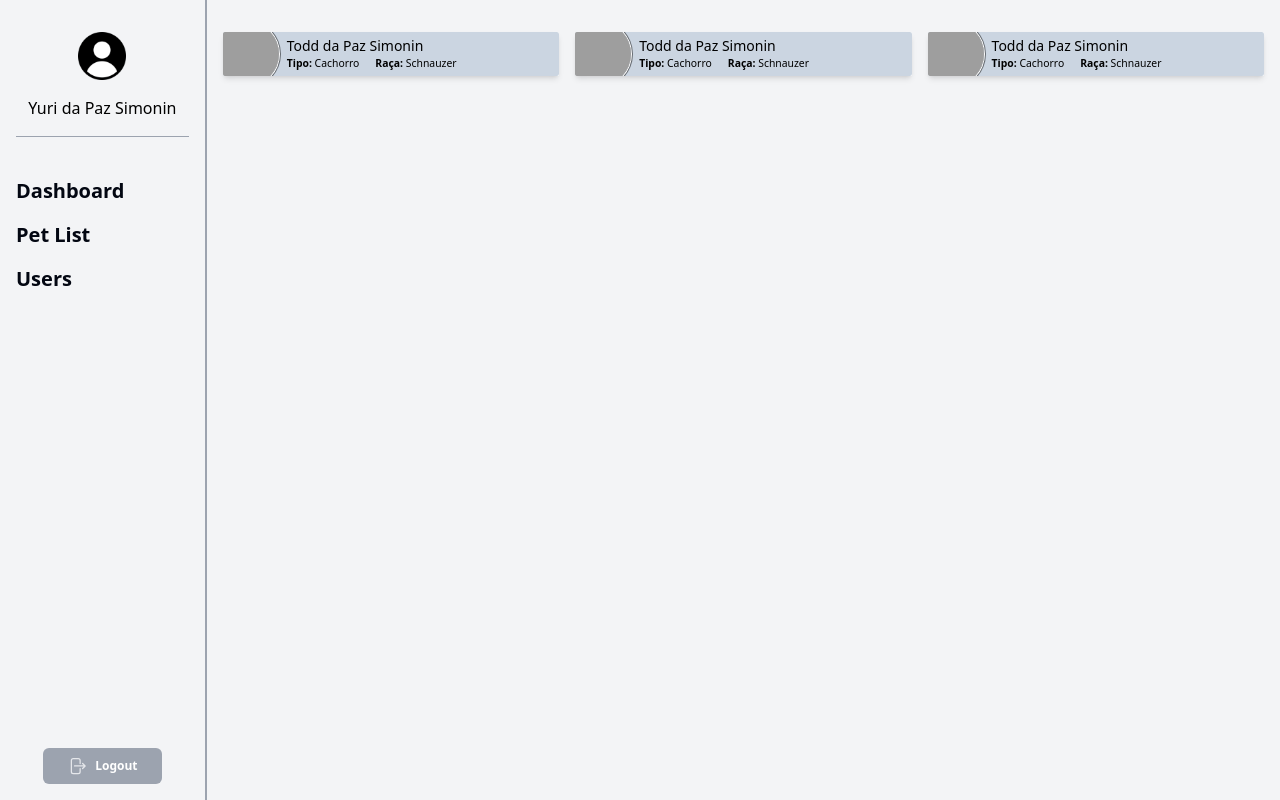
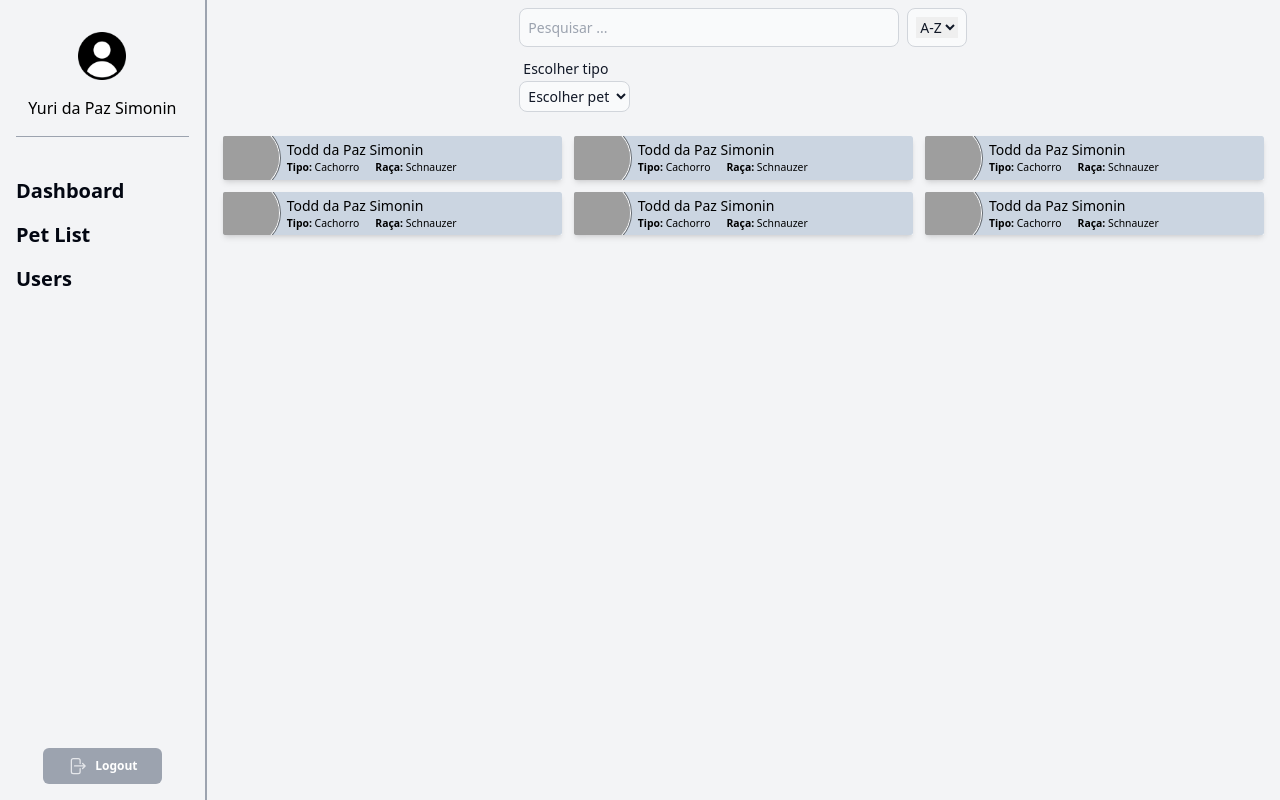
Before and after one commit to yuridapaz/PetShopControl_challenge, a React (Vite) app: page / in a window 1280 px wide. Built offline with nearby package versions, Linux system fonts and the light colour scheme; grey boxes are pictures that could not be loaded.

Commit message:
select-updates

```diff
--- a/src/App.jsx
+++ b/src/App.jsx
@@ -1,17 +1,96 @@
 import Sidebar from './components/Sidebar';
 import PetCard from './components/PetCard';
+import DisplayPage from './pages/DisplayPage';
 
 function App() {
   return (
     <div className='relative min-h-screen bg-gray-100 font-sans md:flex'>
       <Sidebar />
 
-      {/* Content Pages */}
-      <div className='mt-2 flex w-full items-start justify-center  @container'>
-        <div className='grid w-full max-w-screen-2xl grid-cols-1  justify-items-center gap-x-4 gap-y-2 p-4 pt-6 @lg:grid-cols-2 @3xl:grid-cols-3 @6xl:grid-cols-4 @7xl:grid-cols-5'>
+      <div className='mt-2 flex w-full flex-col items-start @container'>
+        {/* Inputs section */}
+        <div className='flex w-full max-w-md flex-col items-center self-center'>
+          <div className='flex w-full'>
+            <input
+              type='text'
+              placeholder='Pesquisar ...'
+              className='block w-full flex-1 rounded-lg border border-gray-300 bg-gray-50 p-2 text-sm text-gray-900 focus:border-blue-500 focus:ring-blue-500 '
+            />
+            {/* dark:border-gray-600 dark:bg-gray-700 dark:text-white dark:placeholder-gray-400 dark:focus:border-blue-500 dark:focus:ring-blue-500 */}
+            <div className='ml-2 block rounded-lg border border-gray-300 bg-gray-50 p-2  text-sm text-gray-900 focus:border-blue-500 focus:ring-blue-500 '>
+              <select name='Sort' id=''>
+                <option value='A-Z'>A-Z</option>
+              </select>
+            </div>
+          </div>
+          <div className='flex w-full justify-between'>
+            <div className='mt-3'>
+              <label
+                htmlFor='tipo'
+                className='mb-0.5 ml-1 block text-sm font-medium text-gray-900 '
+              >
+                {/* dark:text-white */}
+                Escolher tipo
+              </label>
+              <select
+                id='tipo'
+                className='block w-full rounded-lg border border-gray-300 bg-gray-50 p-1 text-sm text-gray-900 focus:border-blue-500 focus:ring-blue-500 '
+              >
+                {/* dark:border-gray-600 dark:bg-gray-700 dark:text-white dark:placeholder-gray-400 dark:focus:border-blue-500 dark:focus:ring-blue-500 */}
+                <option selected>Escolher pet</option>
+                <option value='cachorro'>Cachorro</option>
+                <option value='gato'>Gato</option>
+                <option value='passaro'>Pássaro</option>
+                <option value='outro'>Outro</option>
+              </select>
+            </div>
+            {/* <div>
+              <label
+                htmlFor='raca'
+                className='mb-0.5 ml-1 block text-sm font-medium text-gray-900 '
+              >
+                Escolher raça
+              </label>
+              <select
+                id='raca'
+                className='block w-full rounded-lg border border-gray-300 bg-gray-50 p-1 pr-2 text-sm text-gray-900 focus:border-blue-500 focus:ring-blue-500 '
+              >
+                <option selected>Escolher pet</option>
+                <option value='cachorro'>Cachorro</option>
+                <option value='gato'>Gato</option>
+                <option value='passaro'>Pássaro</option>
+                <option value='outro'>Outro</option>
+              </select>
+            </div> */}
+            {/* <div>
+              <label
+                htmlFor='porte'
+                className='mb-0.5 ml-1 block text-sm font-medium text-gray-900 '
+              >
+                Escolher porte
+              </label>
+              <select
+                id='porte'
+                className='block w-full rounded-lg border border-gray-300 bg-gray-50 p-1 pr-2 text-sm text-gray-900 focus:border-blue-500 focus:ring-blue-500 '
+              >
+                <option selected>Escolher pet</option>
+                <option value='micro'>Micro</option>
+                <option value='pequeno'>Pequeno</option>
+                <option value='medio'>Médio</option>
+                <option value='grande'>Grande</option>
+              </select>
+            </div> */}
+          </div>
+        </div>
+
+        {/* Grid Container */}
+
+        <div className='grid w-full max-w-screen-2xl grid-cols-1  justify-items-center gap-3 p-4 pt-6 @lg:grid-cols-2 @3xl:grid-cols-3 @6xl:grid-cols-4 @7xl:grid-cols-5'>
           <PetCard />
           <PetCard />
-
+          <PetCard />
+          <PetCard />
+          <PetCard />
           <PetCard />
         </div>
       </div>
--- a/src/components/PetCard.jsx
+++ b/src/components/PetCard.jsx
@@ -7,7 +7,7 @@ const PetCard = () => {
           alt=''
           className=' absolute -left-6 h-20 w-20 rounded-full object-cover ring-1 ring-black/50 ring-offset-1 @[264px]:-left-2 @[264px]:h-16 @[264px]:w-16'
         />
-        <div className='flex w-full flex-col items-start rounded-sm bg-slate-300 px-1 py-1 pl-16 '>
+        <div className='flex w-full flex-col items-start rounded-sm bg-slate-300 px-1 py-1 pl-16  '>
           <div className=''>
             <h1 className='text-sm'>Todd da Paz Simonin</h1>
           </div>
--- a/src/pages/DisplayPage.jsx
+++ b/src/pages/DisplayPage.jsx
@@ -0,0 +1,12 @@
+const DisplayPage = ({ children }) => {
+  return (
+    <div className='mt-2 flex w-full items-start justify-center  @container'>
+      {/* Grid Container */}
+      <div className='grid w-full max-w-screen-2xl grid-cols-1  justify-items-center gap-3 p-4 pt-6 @lg:grid-cols-2 @3xl:grid-cols-3 @6xl:grid-cols-4 @7xl:grid-cols-5'>
+        {children}
+      </div>
+    </div>
+  );
+};
+
+export default DisplayPage;
```
